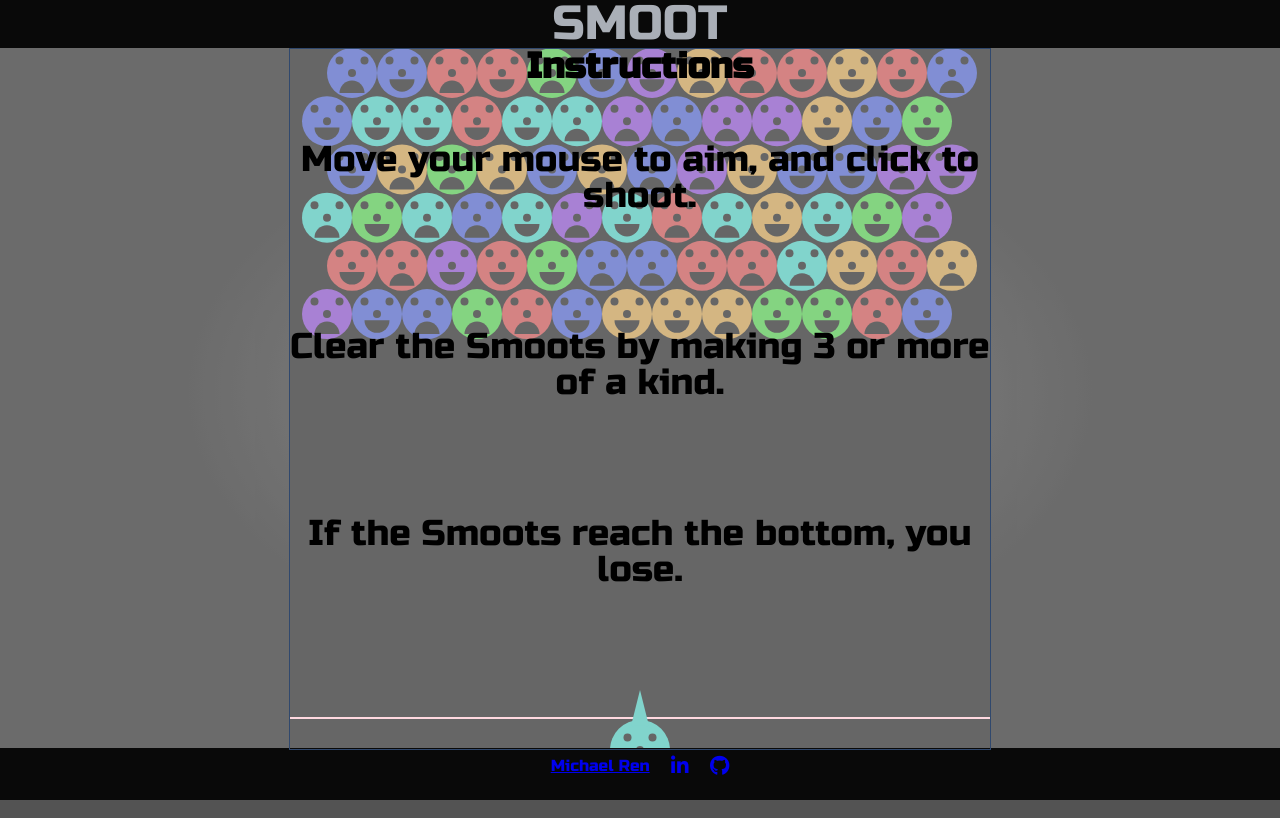
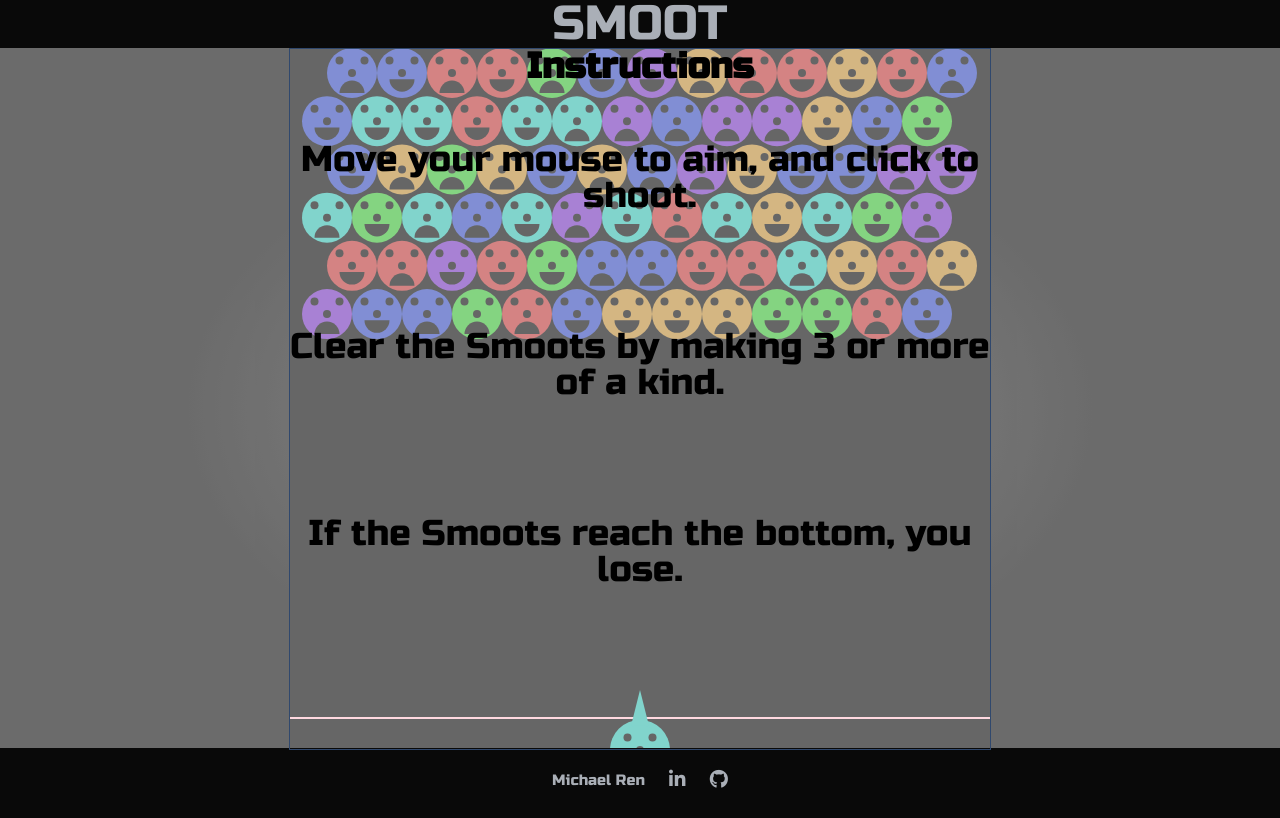
Before and after one commit to ren206/Smoot, a website built with webpack: page index.html in a window 1280 px wide. Built offline with nearby package versions, Linux system fonts and the light colour scheme.

Commit message:
Style links

```diff
--- a/stylesheets/main.css
+++ b/stylesheets/main.css
@@ -1,10 +1,12 @@
 body {
   background-image: radial-gradient(ellipse, #535353 -20%, #090909 50%);
   background-color: #535353;
+  background-repeat: no-repeat;
 
   display: flex;
   flex-direction: column;
   align-items: center;
+  justify-content: space-between;
   font-family: 'Russo One', sans-serif;
   color: #aaafb7;
 
@@ -70,12 +72,32 @@ body h1 {
 }
 
 footer {
-  width: 200px;
-  padding: 10px;
+  margin: 10px;
+  display: flex;
+  flex-direction: column;
+  align-items: center;
+  width: 100%;
+  height: 50px;
+  position: relative;
+  bottom: 0;
+  font-size: 15px;
+
 }
 
 footer ul {
   display: flex;
   flex-direction: row;
   justify-content: space-around;
+  width: 200px;
+  position: fixed;
+  margin: 15px;
 }
+
+footer a {
+  color: #aaafb7;
+  text-decoration: none;
+}
+
+footer a:hover {
+  text-decoration: underline;
+}
```
